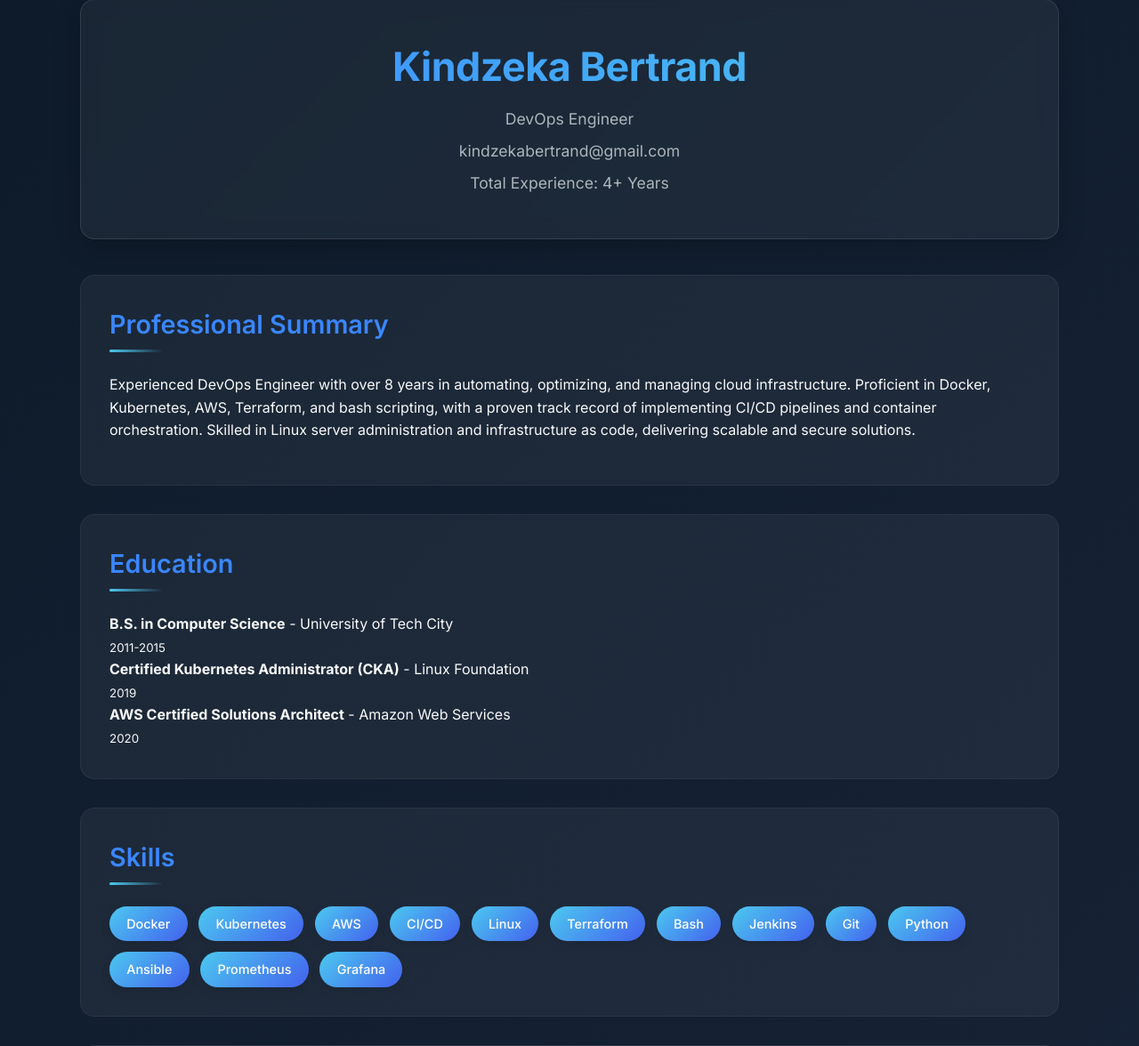
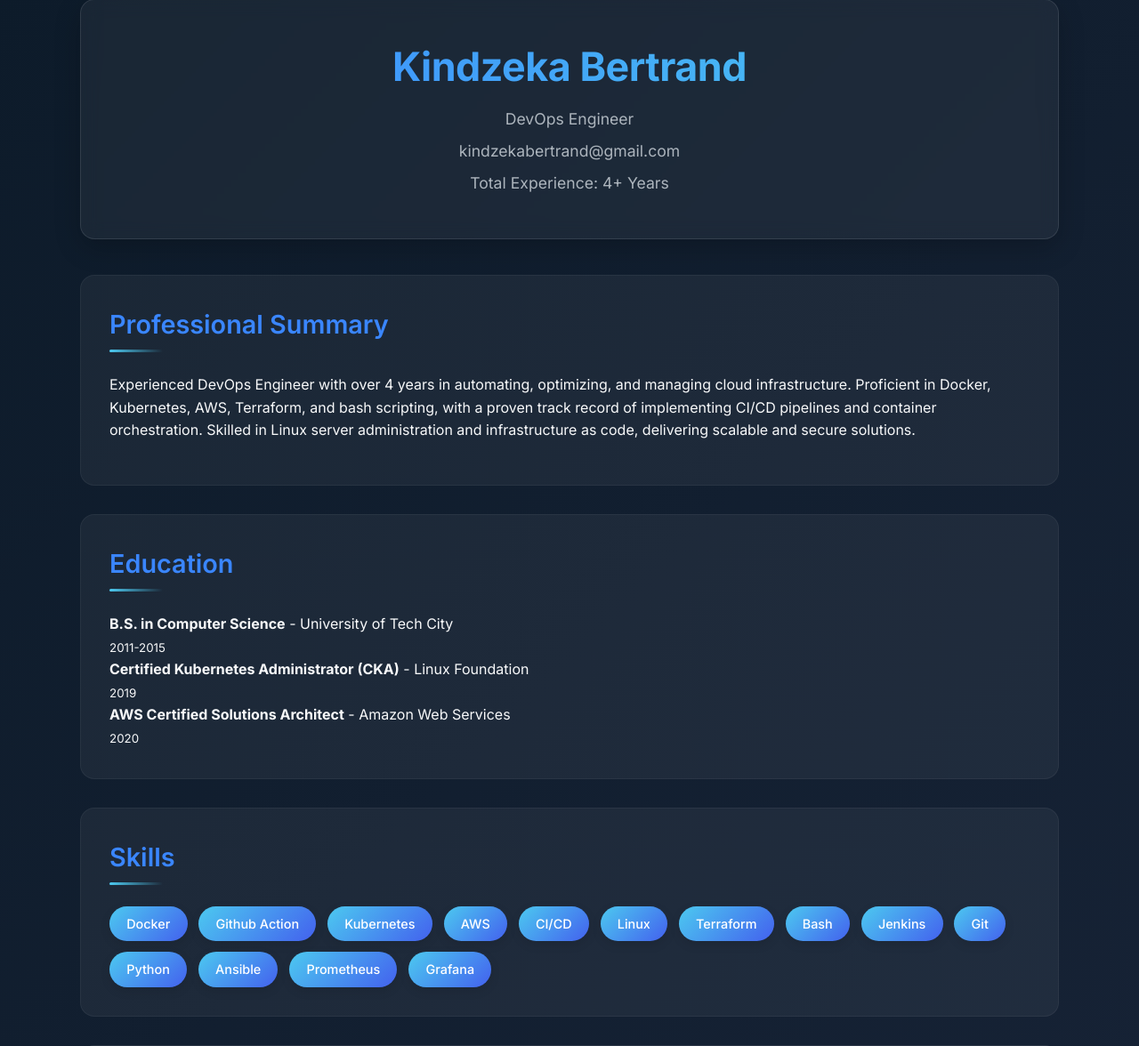
Before and after one commit to kwb237/my-resume, a Flask app: page / in a window 1280 px wide. Shown: the part 33-1209 px from the top of the page at 89% size. Run offline with Flask 3, Linux system fonts and the light colour scheme.

Commit message:
deployment added

```diff
--- a/templates/index.html
+++ b/templates/index.html
@@ -279,7 +279,7 @@
 
         <section class="section summary">
             <h2>Professional Summary</h2>
-            <p>Experienced DevOps Engineer with over 8 years in automating, optimizing, and managing cloud infrastructure. Proficient in Docker, Kubernetes, AWS, Terraform, and bash scripting, with a proven track record of implementing CI/CD pipelines and container orchestration. Skilled in Linux server administration and infrastructure as code, delivering scalable and secure solutions.</p>
+            <p>Experienced DevOps Engineer with over 4 years in automating, optimizing, and managing cloud infrastructure. Proficient in Docker, Kubernetes, AWS, Terraform, and bash scripting, with a proven track record of implementing CI/CD pipelines and container orchestration. Skilled in Linux server administration and infrastructure as code, delivering scalable and secure solutions.</p>
         </section>
 
         <section class="section">
@@ -302,6 +302,7 @@
             <h2>Skills</h2>
             <div class="skills-list">
                 <span class="skill">Docker</span>
+                <span class="skill">Github Action</span>
                 <span class="skill">Kubernetes</span>
                 <span class="skill">AWS</span>
                 <span class="skill">CI/CD</span>
```
